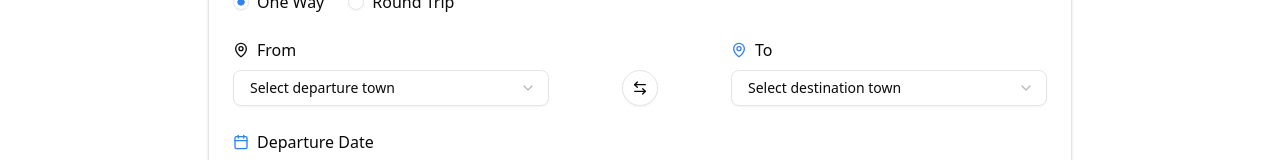
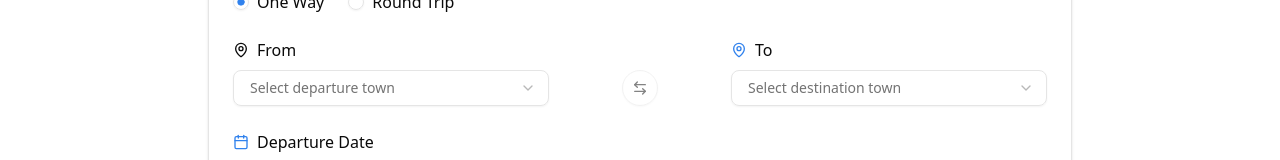
Before and after one commit to jeremiahongwenyi/smartbus, a React (Vite) app: page / in a window 1280 px wide. Shown: the part 403-563 px from the top of the page. Built offline with nearby package versions, Linux system fonts and the light colour scheme.

Commit message:
fix: add placeholders to select

```diff
--- a/src/components/RouteSearch.tsx
+++ b/src/components/RouteSearch.tsx
@@ -29,8 +29,8 @@ function RouteSearch() {
   const [tripType, setTripType] = useState<"one-way" | "round-trip">("one-way");
   const [departureDate, setDepartureDate] = useState<Date>();
   const [returnDate, setReturnDate] = useState<Date>();
-  const [to, setTo] = useState("default");
-  const [from, setFrom] = useState("default");
+  const [to, setTo] = useState("");
+  const [from, setFrom] = useState("");
 
   const today = new Date();
   const maxDate = new Date();
@@ -110,14 +110,15 @@ function RouteSearch() {
 
           <Select value={from} onValueChange={setFrom}>
             <SelectTrigger id="to" className="pl-4 w-full">
-              <SelectValue placeholder="Select destination city" />
+              <SelectValue placeholder="Select departure town" />
             </SelectTrigger>
             <SelectContent>
-              <SelectItem value="default">Select departure town</SelectItem>
               {towns
                 .filter((town) => town !== to)
                 .map((town) => (
-                  <SelectItem value={town}>{town}</SelectItem>
+                  <SelectItem key={town} value={town}>
+                    {town}
+                  </SelectItem>
                 ))}
             </SelectContent>
           </Select>
@@ -144,14 +145,16 @@ function RouteSearch() {
 
           <Select value={to} onValueChange={setTo}>
             <SelectTrigger id="to" className="pl-4 w-full">
-              <SelectValue placeholder="Select destination city" />
+              <SelectValue placeholder="Select destination town" />
             </SelectTrigger>
             <SelectContent>
-              <SelectItem value="default">Select destination town</SelectItem>
+
               {towns
                 .filter((town) => town !== from)
                 .map((town) => (
-                  <SelectItem value={town}>{town}</SelectItem>
+                  <SelectItem key={town} value={town}>
+                    {town}
+                  </SelectItem>
                 ))}
             </SelectContent>
           </Select>
```
